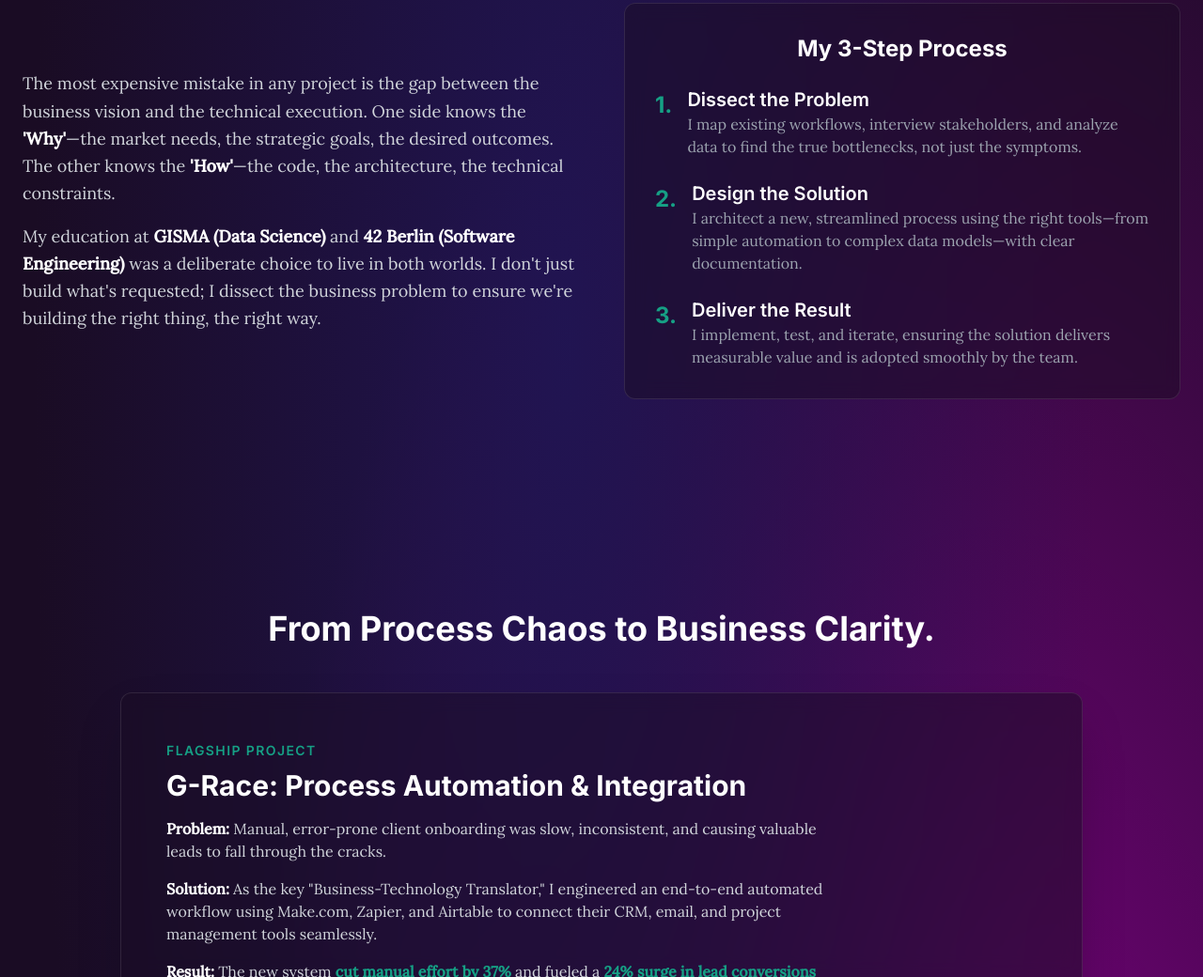
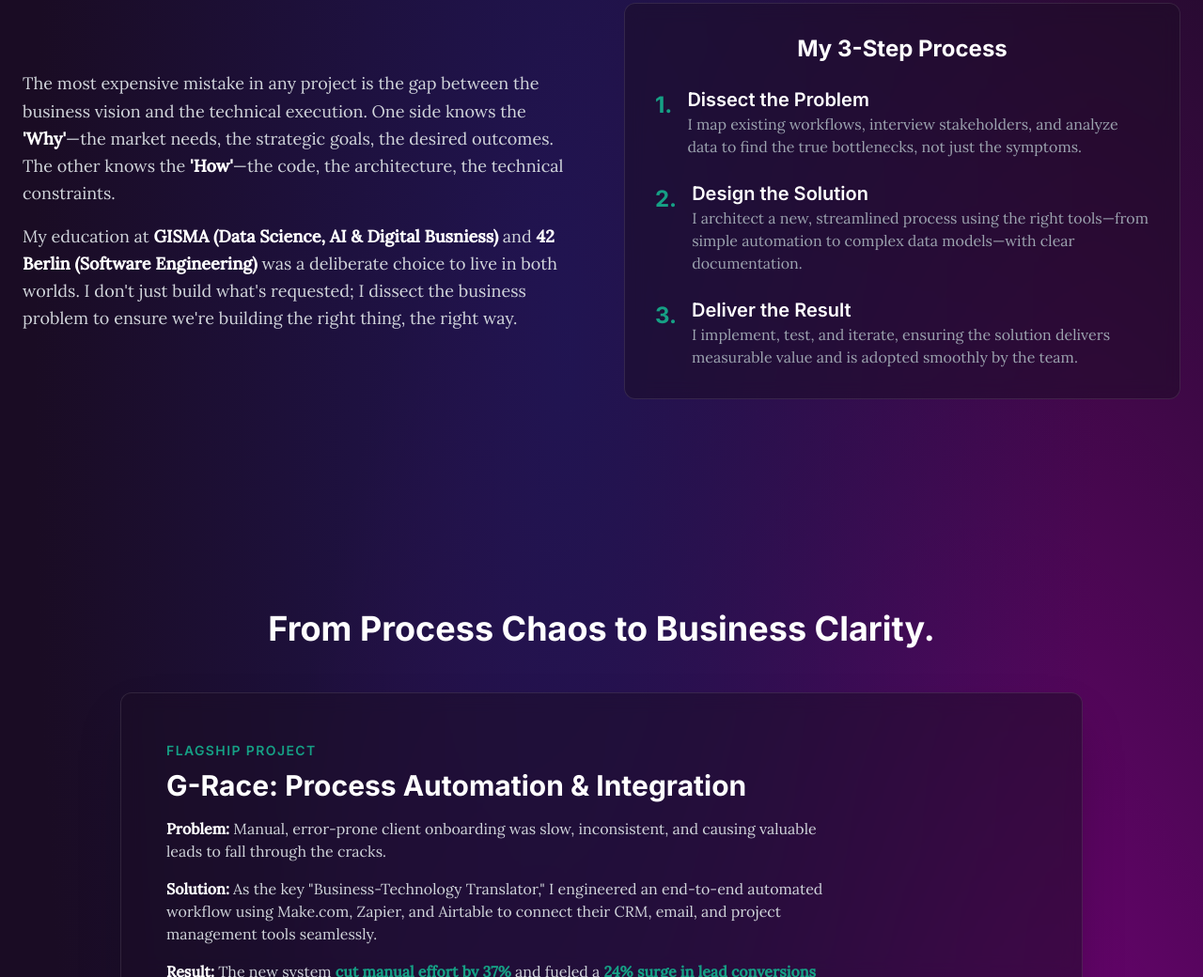
Before and after one commit to Rakshit10Verma/Rakshit10Verma.github.io, a plain HTML site: page index.html in a window 1280 px wide. Shown: the part 965-2005 px from the top of the page at 94% size. Drawn offline with nearby package versions, Linux system fonts and the light colour scheme; placeholder pictures from the web are drawn by us.

Commit message:
adding full course discription

```diff
--- a/index.html
+++ b/index.html
@@ -118,7 +118,7 @@
             <div class="grid md:grid-cols-2 gap-12 items-center mb-16">
                 <div class="font-serif-body text-gray-300 text-lg leading-relaxed">
                     <p class="mb-4">The most expensive mistake in any project is the gap between the business vision and the technical execution. One side knows the <strong class="text-white">'Why'</strong>—the market needs, the strategic goals, the desired outcomes. The other knows the <strong class="text-white">'How'</strong>—the code, the architecture, the technical constraints.</p>
-                    <p>My education at <strong class="text-white">GISMA (Data Science)</strong> and <strong class="text-white">42 Berlin (Software Engineering)</strong> was a deliberate choice to live in both worlds. I don't just build what's requested; I dissect the business problem to ensure we're building the right thing, the right way.</p>
+                    <p>My education at <strong class="text-white">GISMA (Data Science, AI & Digital Busniess)</strong> and <strong class="text-white">42 Berlin (Software Engineering)</strong> was a deliberate choice to live in both worlds. I don't just build what's requested; I dissect the business problem to ensure we're building the right thing, the right way.</p>
                 </div>
                 <div class="glass-effect p-8 rounded-xl">
                     <h3 class="text-2xl font-bold text-white mb-6 text-center">My 3-Step Process</h3>
```
